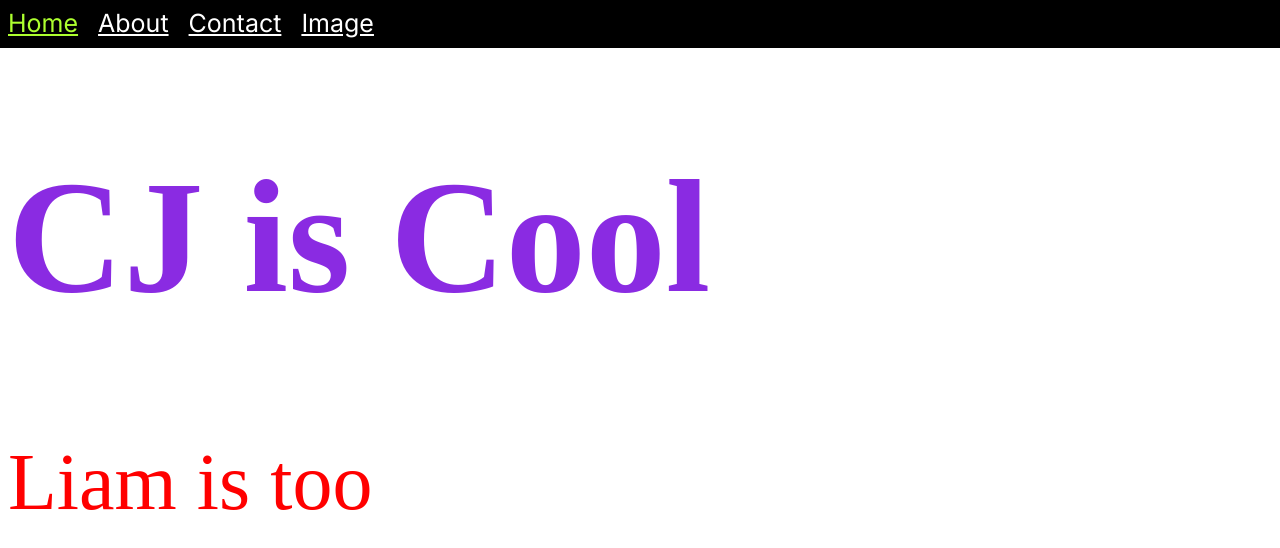
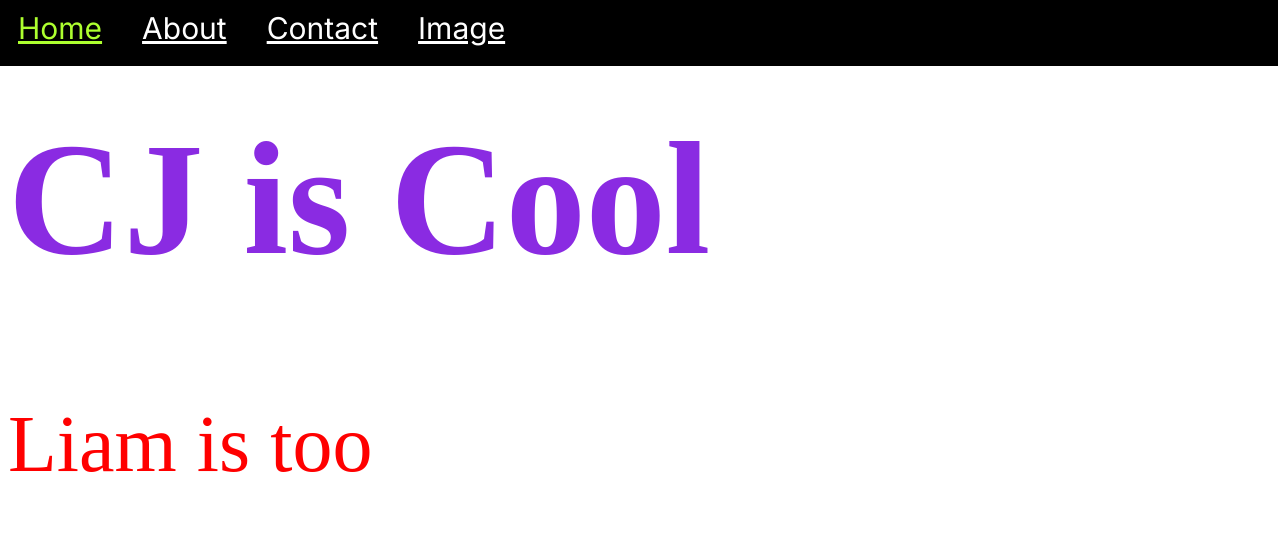
Before and after one commit to spacey-sooty/website-comp, a Next.js app: page / in a window 1280 px wide. Shown: the top 548 px of the page. Built offline with nearby package versions, Linux system fonts and the light colour scheme.

Commit message:
sticky navbar fix

```diff
--- a/src/components/navbar.tsx
+++ b/src/components/navbar.tsx
@@ -20,28 +20,32 @@ function NavBar() {
 					display: "flex",
 					background: 'black',
 					margin: '-10px',
-					padding: '-10px',
-					fontSize: '25px'
+					padding: '0px',
+					fontSize: '30px',
+					overflow: 'hidden',
+					position: 'fixed',
+  					top: '0',
+  					width: '100%',
 				}}>
-					<div style={{ margin: '10px' }}>
+					<div style={{ margin: '20px' }}>
 						<NavLink to="/" style={({ isActive }) => ({
 							color: isActive ? 'greenyellow' : 'white' })}>
 							Home
 						</NavLink>
 					</div>
-					<div style={{ margin: '10px' }}>
+					<div style={{ margin: '20px' }}>
 						<NavLink to="/about" style={({ isActive }) => ({
 							color: isActive ? 'greenyellow' : 'white' })}>
 							About
 						</NavLink>
 					</div>
-					<div style={{ margin: '10px' }}>
+					<div style={{ margin: '20px' }}>
 						<NavLink to="/contact" style={({ isActive }) => ({
 							color: isActive ? 'greenyellow' : 'white' })}>
 							Contact
 						</NavLink>
 					</div>
-					<div style={{ margin: '10px' }}>
+					<div style={{ margin: '20px' }}>
 						<NavLink to="/image" style={({ isActive }) => ({
 							color: isActive ? 'greenyellow' : 'white' })}>
 							Image
--- a/src/styles/globals.css
+++ b/src/styles/globals.css
@@ -26,6 +26,16 @@
   margin: 0.8;
 }
 
+#navbar {
+  overflow: hidden;
+}
+
+.sticky {
+  position: fixed;
+  top: 0;
+  width: 100%;
+}
+
 .down {
   display:flex;
   margin-top: 100px;
```
